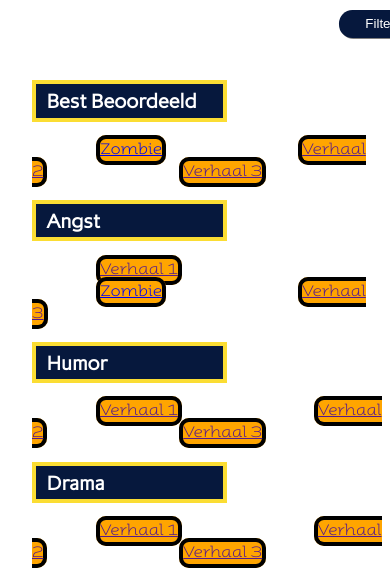
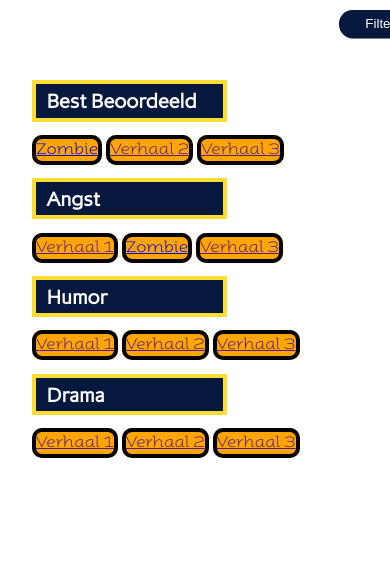
Before and after one commit to VictorBauchant/verhalenwebsite, a plain HTML site: page index.html in a window 390 px wide. Shown: the part 257-844 px from the top of the page. Drawn offline with Linux system fonts and the light colour scheme; a web font is replaced by a local one.

Commit message:
iphone x test

```diff
--- a/style.css
+++ b/style.css
@@ -145,7 +145,6 @@ main h2 {
 }
 
 main a {
-    margin: 4em;
     background-color: orange;
     border-radius: 10px;
     border: 4px solid black;
```
